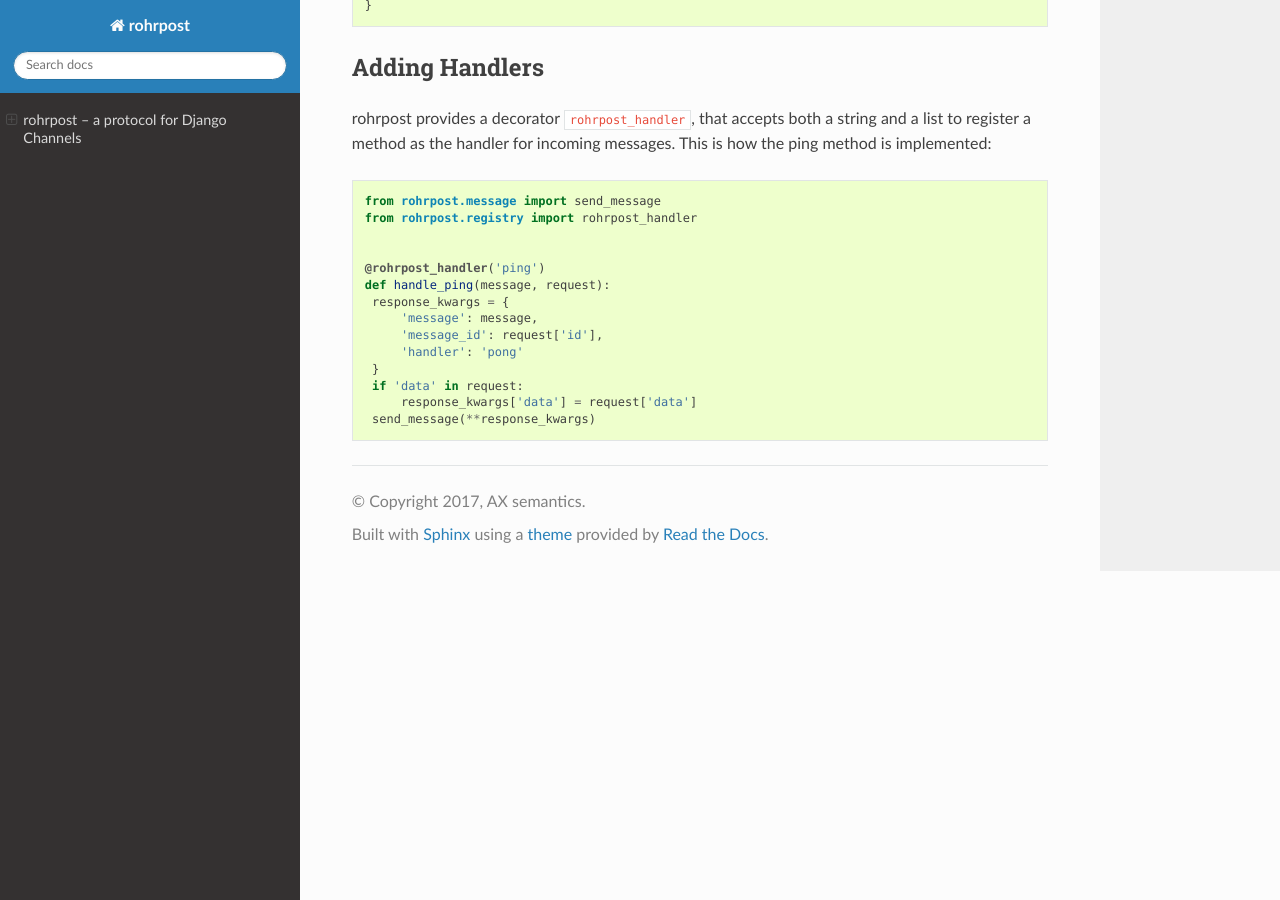
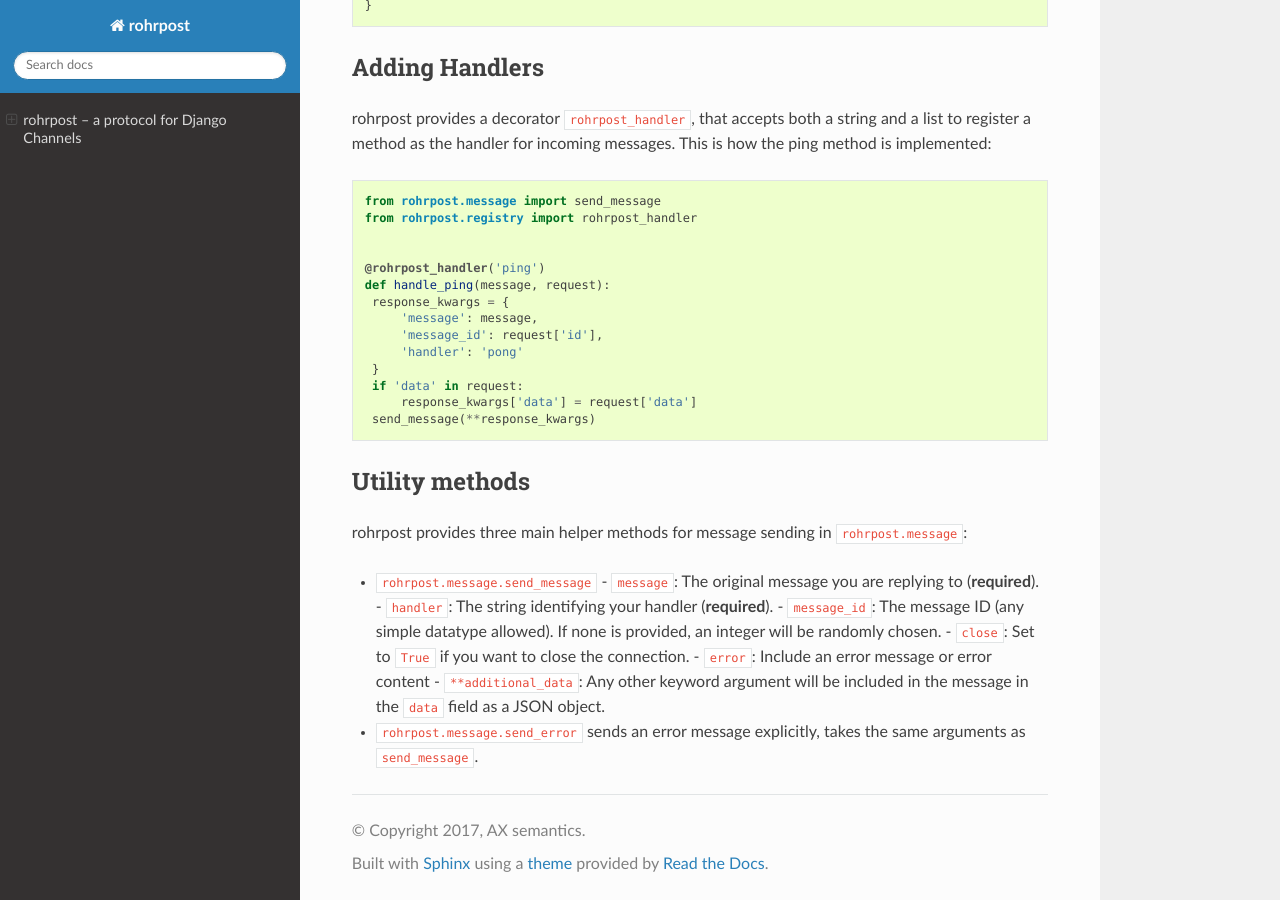
Before and after one commit to axsemantics/rohrpost, a Sphinx documentation site: the page built from doc/index.rst, in a window 1280 px wide and 900 px high, scrolled down 809 px. Built offline with Sphinx 7.4.7 and the Read the Docs theme 2.0.0, drawn with Linux system fonts in a browser that asks for light colours.

Commit message:
Document utility methods

```diff
--- a/doc/index.rst
+++ b/doc/index.rst
@@ -58,3 +58,16 @@
     if 'data' in request:
         response_kwargs['data'] = request['data']
     send_message(**response_kwargs)
+Utility methods
+---------------
+
+rohrpost provides three main helper methods for message sending in ``rohrpost.message``:
+
+- ``rohrpost.message.send_message``
+  - ``message``: The original message you are replying to (**required**).
+  - ``handler``: The string identifying your handler (**required**).
+  - ``message_id``: The message ID (any simple datatype allowed). If none is provided, an integer will be randomly chosen.
+  - ``close``: Set to ``True`` if you want to close the connection.
+  - ``error``: Include an error message or error content
+  - ``**additional_data``: Any other keyword argument will be included in the message in the ``data`` field as a JSON object.
+- ``rohrpost.message.send_error`` sends an error message explicitly, takes the same arguments as ``send_message``.
```
